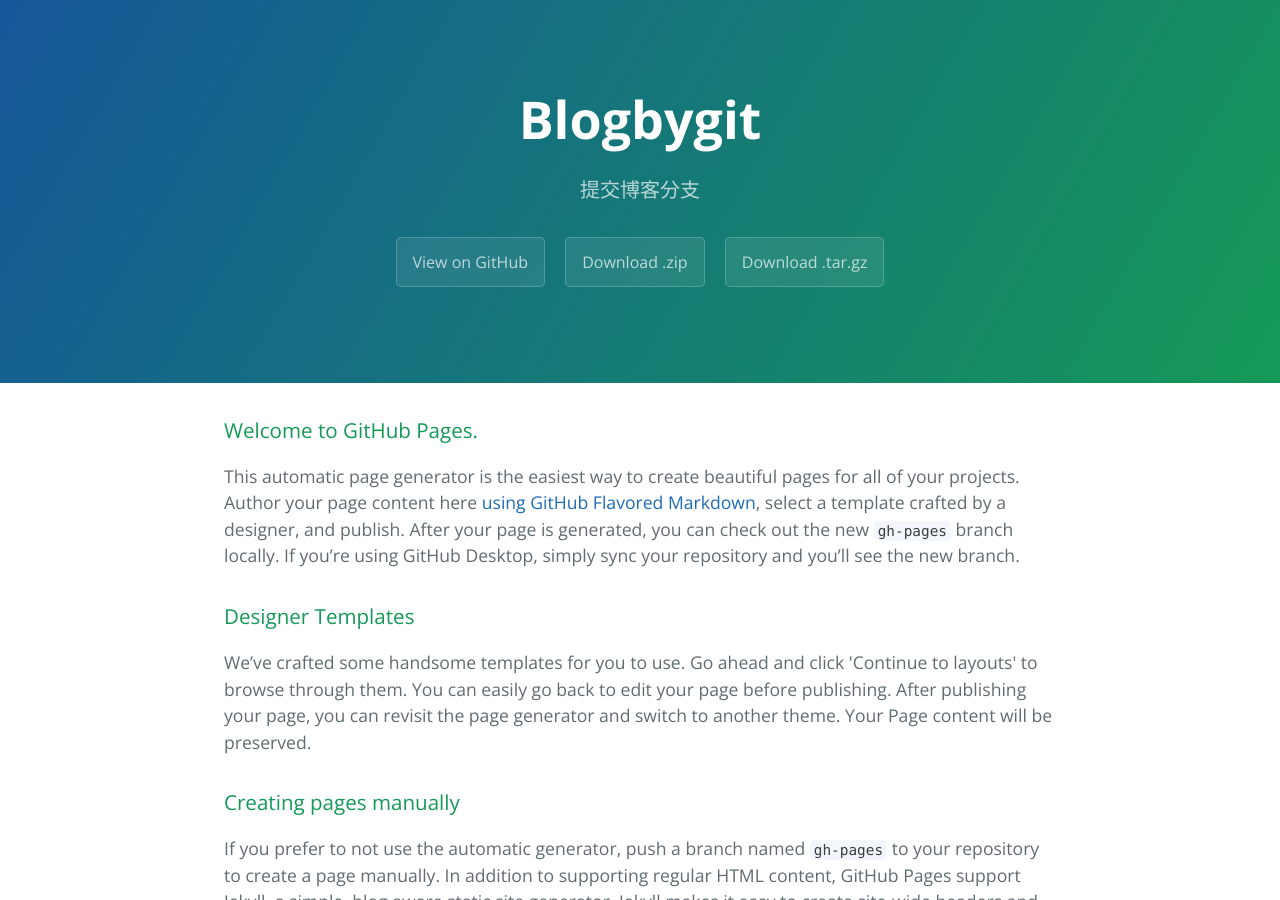
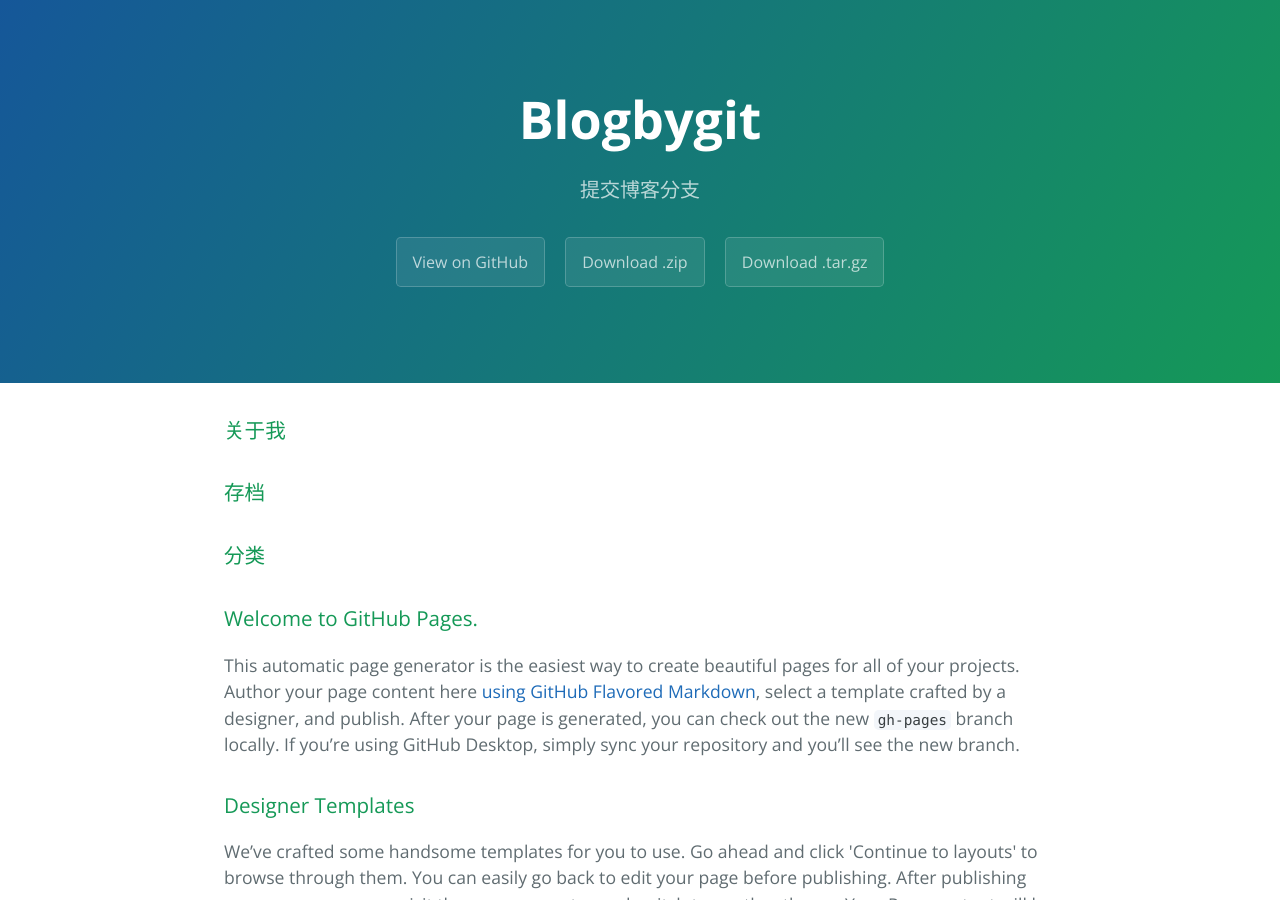
Before and after one commit to GrayOxygen/BlogByGit, a Jekyll site: the page index.html, which Jekyll copies as it is, in a window 1280 px wide and 900 px high. Built offline with Jekyll 4.4.1, drawn with Linux system fonts in a browser that asks for light colours.

```diff
--- a/index.html
+++ b/index.html
@@ -20,6 +20,15 @@
 
     <section class="main-content">
       <h3>
+<a id="关于我" class="anchor" href="#%E5%85%B3%E4%BA%8E%E6%88%91" aria-hidden="true"><span aria-hidden="true" class="octicon octicon-link"></span></a>关于我</h3>
+
+<h3>
+<a id="存档" class="anchor" href="#%E5%AD%98%E6%A1%A3" aria-hidden="true"><span aria-hidden="true" class="octicon octicon-link"></span></a>存档</h3>
+
+<h3>
+<a id="分类" class="anchor" href="#%E5%88%86%E7%B1%BB" aria-hidden="true"><span aria-hidden="true" class="octicon octicon-link"></span></a>分类</h3>
+
+<h3>
 <a id="welcome-to-github-pages" class="anchor" href="#welcome-to-github-pages" aria-hidden="true"><span aria-hidden="true" class="octicon octicon-link"></span></a>Welcome to GitHub Pages.</h3>
 
 <p>This automatic page generator is the easiest way to create beautiful pages for all of your projects. Author your page content here <a href="https://guides.github.com/features/mastering-markdown/">using GitHub Flavored Markdown</a>, select a template crafted by a designer, and publish. After your page is generated, you can check out the new <code>gh-pages</code> branch locally. If you’re using GitHub Desktop, simply sync your repository and you’ll see the new branch.</p>
```
Also changed, not shown: params.json (+1 -1 lines).
